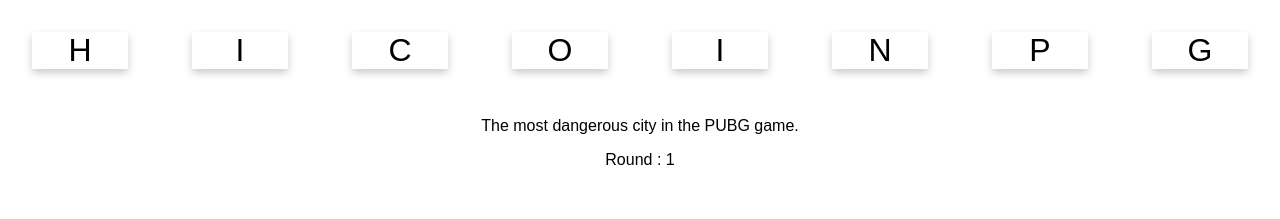
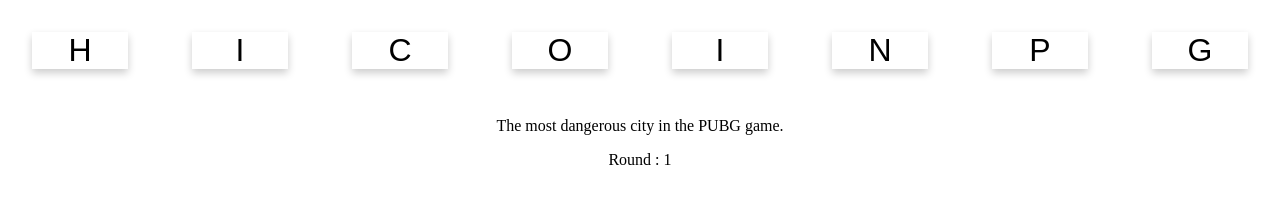
Before and after one commit to iamnotfriendly/card-game, a React (Create React App) app: page / in a window 1280 px wide. Shown: the top 219 px of the page. Built offline with nearby package versions, Linux system fonts and the light colour scheme.

Commit message:
commit 9 เปลี่ยนฟ้อนต์เพื่อความสวยงาม

```diff
--- a/src/App.css
+++ b/src/App.css
@@ -42,6 +42,6 @@
   to { transform: rotate(360deg); }
 }
 
-p.sansserif {
-  font-family: Arial, Helvetica, sans-serif;
+p.serif {
+  font-family: "Times New Roman", Times, serif;
 }
--- a/src/WordCard.js
+++ b/src/WordCard.js
@@ -39,9 +39,9 @@ export default class WordCard extends Component {
                         activationHandler = {this.activationHandler}/>
                     )
                 }
-                <p class="sansserif">The most dangerous city in the PUBG game.</p>
-                <p class="sansserif">Round : {this.state.attemt}</p>
-                <p class="sansserif" className = "winner">{this.state.completed? "you are winner!! refresh to play again." : ""}</p>
+                <p class="serif">The most dangerous city in the PUBG game.</p>
+                <p class="serif">Round : {this.state.attemt}</p>
+                <p class="serif" className = "winner">{this.state.completed? "you are winner!! refresh to play again." : ""}</p>
                 <div class="image">
                     {this.state.completed? <img src="https://formatsplanet.com/wp-content/uploads/2015/03/congratulation.jpg" alt="WINNER" width='600' height='250'/> : ""}
                 </div>
```
